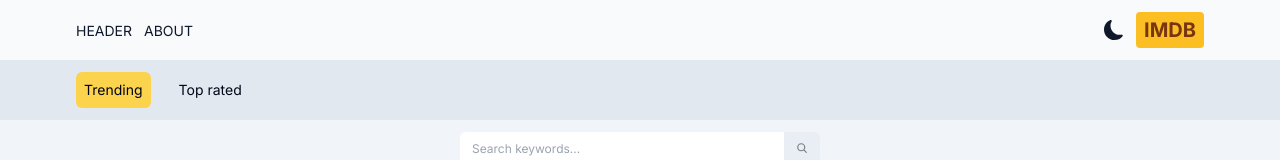
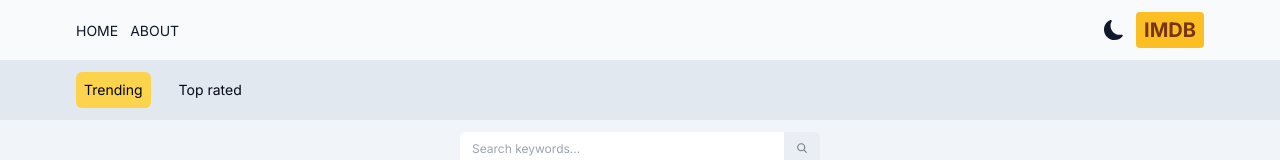
Before and after one commit to alokpant/nextreel, a Next.js app: page /about in a window 1280 px wide. Shown: the top 160 px of the page. Built offline with nearby package versions, Linux system fonts and the light colour scheme.

Commit message:
fix: change navigation text from header to home

```diff
--- a/src/components/header/Navigation.tsx
+++ b/src/components/header/Navigation.tsx
@@ -5,7 +5,7 @@ import { BsFillInfoCircleFill } from "react-icons/bs";
 export default function Navigation() {
 	return (
 		<nav className="flex gap-3">
-			<MenuItem title="Header" address="/" Icon={AiFillHome} />
+			<MenuItem title="Home" address="/" Icon={AiFillHome} />
 			<MenuItem title="About" address="/about" Icon={BsFillInfoCircleFill} />
 		</nav>
 	);
```
